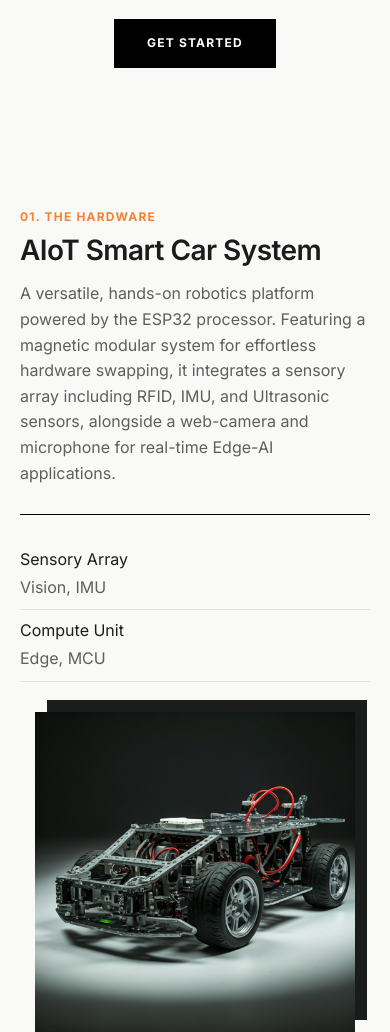
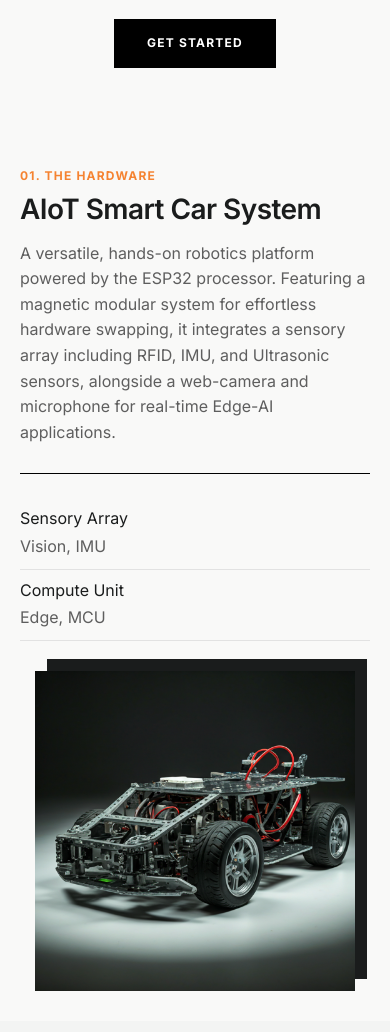
Before and after one commit to AIoScout/aioscout.github.io, a plain HTML site: page index.html in a window 390 px wide. Shown: the part 553-1585 px from the top of the page. Drawn offline with nearby package versions, Linux system fonts and the light colour scheme.

Commit message:
fix: second section overlay on hero section.

```diff
--- a/style.css
+++ b/style.css
@@ -276,7 +276,7 @@ main > .section--panel:not(.hero) {
 }
 
 #solution {
-    margin-top: -200px;
+    margin-top: -10vh;
 }
 
 .feature-row {
@@ -797,7 +797,7 @@ main > .section--panel:not(.hero) {
     }
 
     #solution {
-        margin-top: -128px;
+        margin-top: -20vh;
     }
 
     .feature-row,
```
